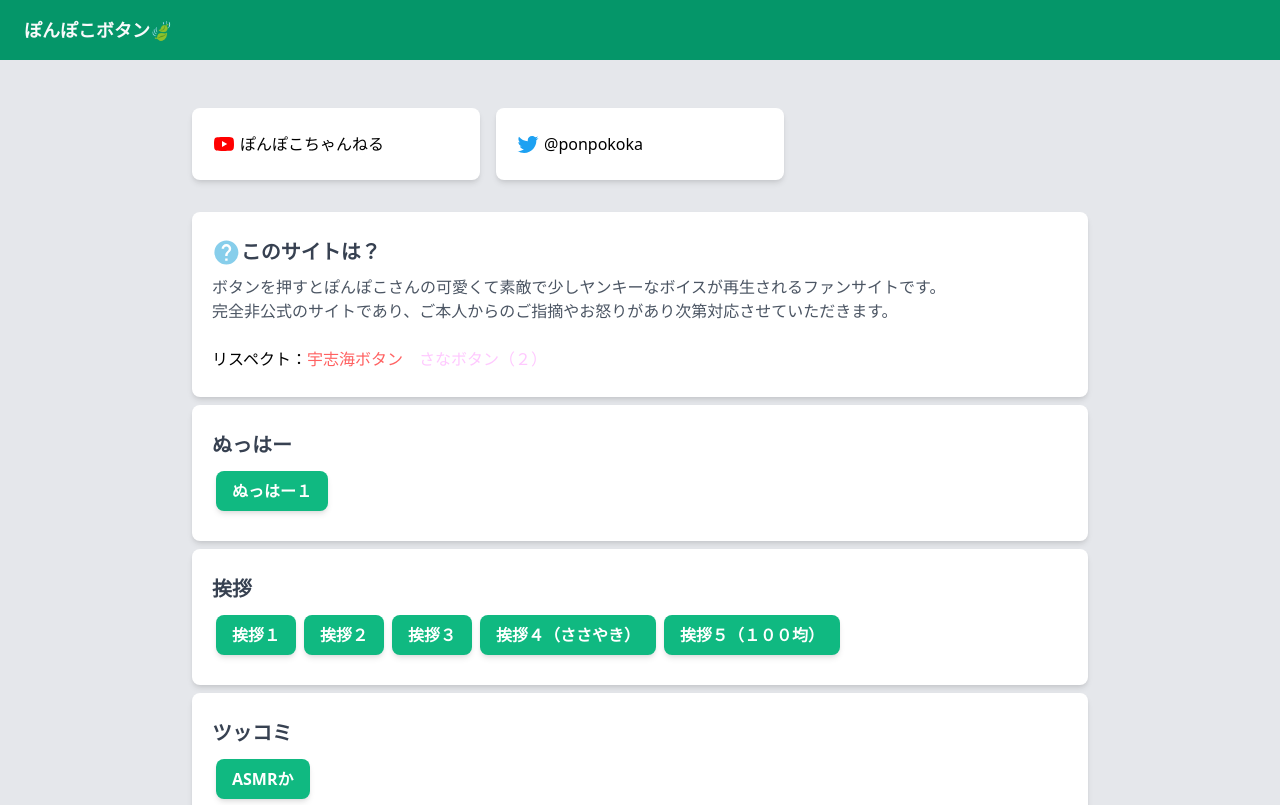
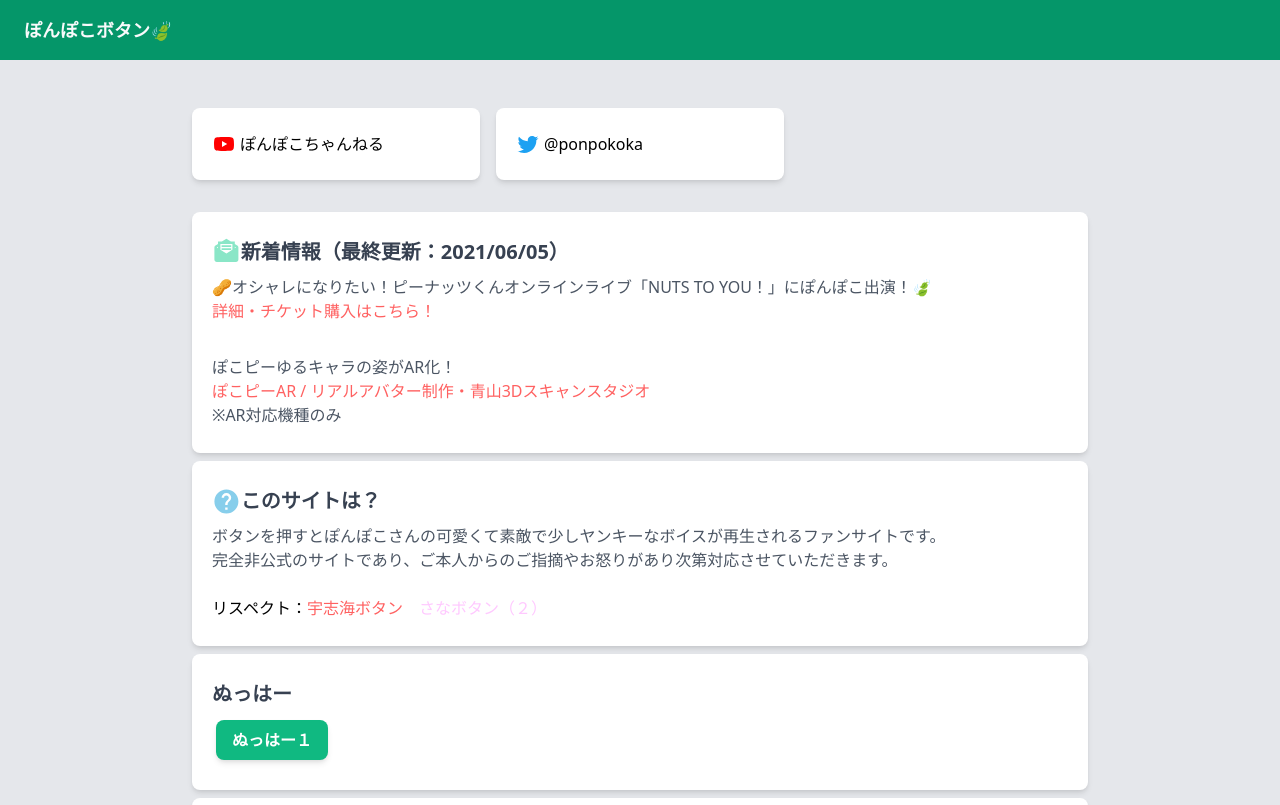
Before and after one commit to NaokiOouchi/ponpoko-button, a Next.js app: page / in a window 1280 px wide. Shown: the top 805 px of the page. Built offline with nearby package versions, Linux system fonts and the light colour scheme.

Commit message:
:memo: 新着情報コンポーネントを追加

```diff
--- a/pages/components/Description.js
+++ b/pages/components/Description.js
@@ -1,34 +1,38 @@
-import {mdiHelpCircle} from "@mdi/js";
+import {mdiEmailNewsletter} from "@mdi/js";
 import {Icon} from "@mdi/react";
+
 const Description = () => (
     <div className="card-content">
         <div className="container py-6">
             <div className="my-0.5">
                 <p className="text-xl font-bold text-gray-700 flex">
-                    <Icon path={mdiHelpCircle}
+                    <Icon path={mdiEmailNewsletter}
                           size={1.2}
-                          color="skyblue"
+                          color="#8AE6C7"
                     />
-                    このサイトは？
+                    新着情報（最終更新：2021/06/05）
                 </p>
                 <p className="mt-2 text-gray-600">
-                    ボタンを押すとぽんぽこさんの可愛くて素敵で少しヤンキーなボイスが再生されるファンサイトです。
+                    🥜オシャレになりたい！ピーナッツくんオンラインライブ「NUTS TO YOU！」にぽんぽこ出演！🍃
                 </p>
-                <p className="text-gray-600">
-                    完全非公式のサイトであり、ご本人からのご指摘やお怒りがあり次第対応させていただきます。
-                </p>
-                <br/>リスペクト：
                 <font color="#FF6161">
-                    <a href="http://ushiumi.ichiya-boshi.net/" target="_blank" className="mt-2">
-                        宇志海ボタン
+                    <a href="https://virtual.spwn.jp/events/21070219-peanuts/" target="_blank" className="mt-2">
+                        詳細・チケット購入はこちら！
                     </a>
                 </font>
-                &emsp;
-                <font color="#FFC9FF">
-                    <a href="https://www.natorisana.love/" target="_blank" className="mt-2">
-                        さなボタン（２）
+                <br/>
+                <br/>
+                <p className="mt-2 text-gray-600">
+                    ぽこピーゆるキャラの姿がAR化！
+                </p>
+                <font color="#FF6161">
+                    <a href="https://real-avatar.com/ponpoko.html" target="_blank" className="mt-2">
+                        ぽこピーAR / リアルアバター制作・青山3Dスキャンスタジオ
                     </a>
                 </font>
+                <p className="text-gray-600">
+                    ※AR対応機種のみ
+                </p>
             </div>
         </div>
     </div>
--- /dev/null
+++ b/pages/components/News.js
@@ -0,0 +1,37 @@
+import {mdiHelpCircle} from "@mdi/js";
+import {Icon} from "@mdi/react";
+const News = () => (
+    <div className="card-content">
+        <div className="container py-6">
+            <div className="my-0.5">
+                <p className="text-xl font-bold text-gray-700 flex">
+                    <Icon path={mdiHelpCircle}
+                          size={1.2}
+                          color="skyblue"
+                    />
+                    このサイトは？
+                </p>
+                <p className="mt-2 text-gray-600">
+                    ボタンを押すとぽんぽこさんの可愛くて素敵で少しヤンキーなボイスが再生されるファンサイトです。
+                </p>
+                <p className="text-gray-600">
+                    完全非公式のサイトであり、ご本人からのご指摘やお怒りがあり次第対応させていただきます。
+                </p>
+                <br/>リスペクト：
+                <font color="#FF6161">
+                    <a href="http://ushiumi.ichiya-boshi.net/" target="_blank" className="mt-2">
+                        宇志海ボタン
+                    </a>
+                </font>
+                &emsp;
+                <font color="#FFC9FF">
+                    <a href="https://www.natorisana.love/" target="_blank" className="mt-2">
+                        さなボタン（２）
+                    </a>
+                </font>
+            </div>
+        </div>
+    </div>
+);
+
+export default News;
--- a/pages/index.js
+++ b/pages/index.js
@@ -7,6 +7,7 @@ import Footer from "./components/Footer";
 import Kaizen from "./components/Kaizen";
 import Voices from "./components/Voices";
 import Live from "./components/Live";
+import News from "./components/News";
 
 export default function Home() {
     const images = {src:"./images"}
@@ -26,6 +27,7 @@ export default function Home() {
             <main className="main bg-gray-200 p-4">
                 <Link/>
                 <Description/>
+                <News/>
                 <Voices/>
                 <Live/>
                 <Profile/>
```
